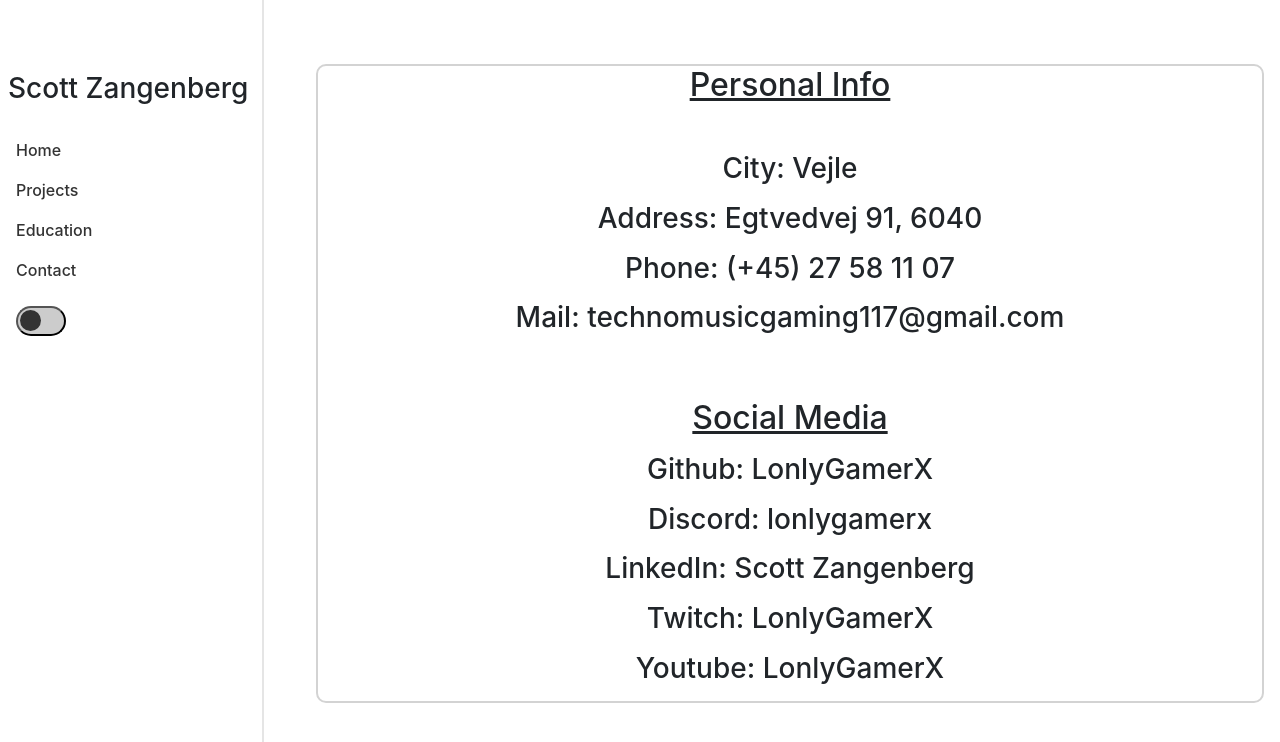
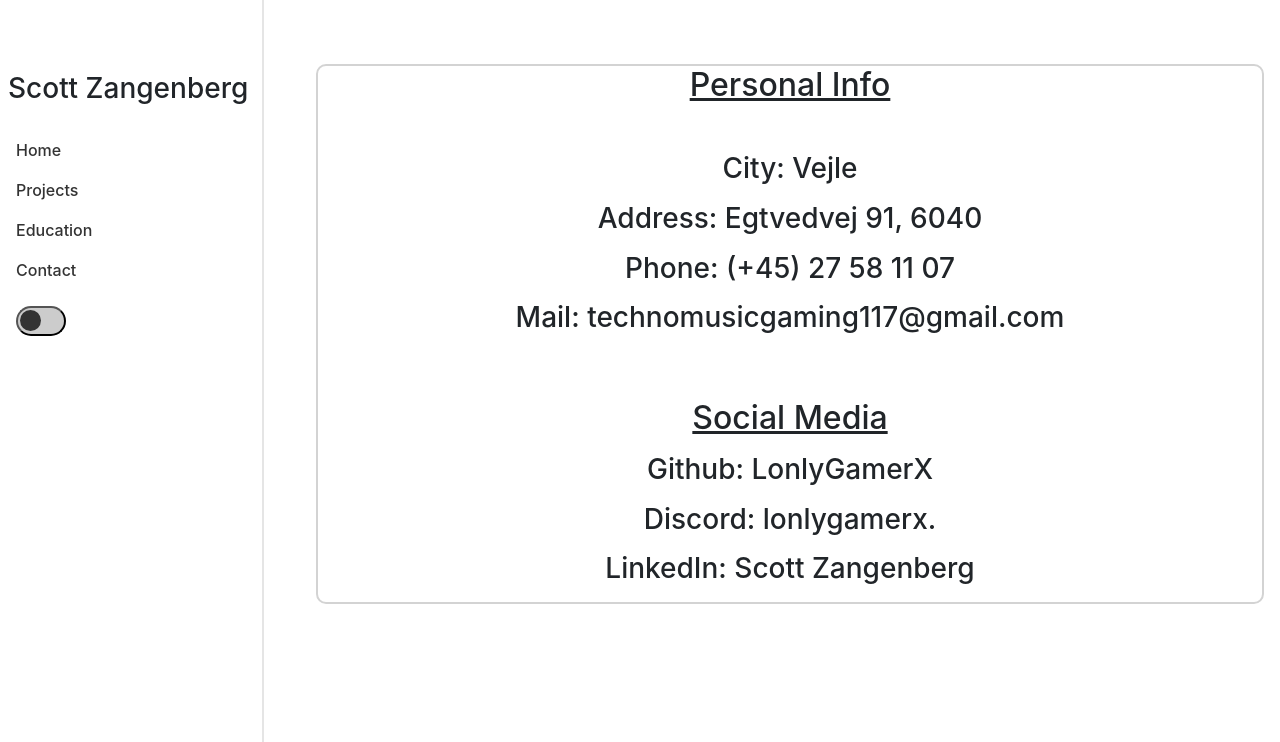
Before and after one commit to LonlyGamerX/MyCV, a React (Create React App) app: page /contact in a window 1280 px wide. Shown: the top 742 px of the page. Built offline with nearby package versions, Linux system fonts and the light colour scheme.

Commit message:
Updated
Fixed some typos and updated

```diff
--- a/src/pages/Contact.jsx
+++ b/src/pages/Contact.jsx
@@ -13,26 +13,14 @@ const Contact = () => {
     {
       key: "discord",
       label: "Discord",
-      tag: "lonlygamerx",
-      url: "https://discordapp.com/users/406536304612999188",
+      tag: "lonlygamerx.",
+      url: "https://discordapp.com/users/1181744419423129600",
     },
     {
       key: "linkedin",
       label: "LinkedIn",
       tag: "Scott Zangenberg",
       url: "https://www.linkedin.com/in/scottzangenberg/",
-    },
-    {
-      key: "twitch",
-      label: "Twitch",
-      tag: "LonlyGamerX",
-      url: "https://www.twitch.tv/lonlygamerx",
-    },
-    {
-      key: "youtube",
-      label: "Youtube",
-      tag: "LonlyGamerX",
-      url: "https://www.youtube.com/channel/UCv0CqbjfUOsR6sefB_bp1Tg",
     },
   ];
 
```
Also changed, not shown: src/styles/_dark.scss (line endings or trailing spaces).
